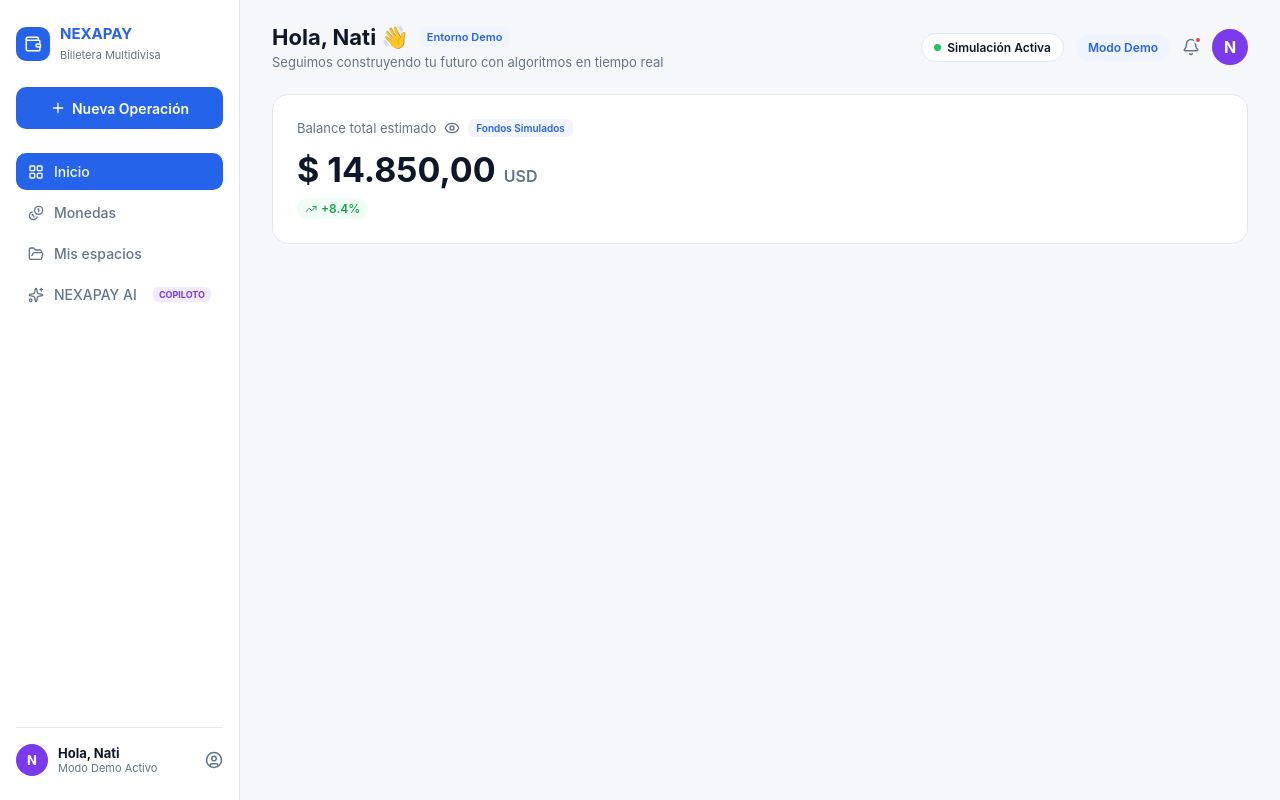
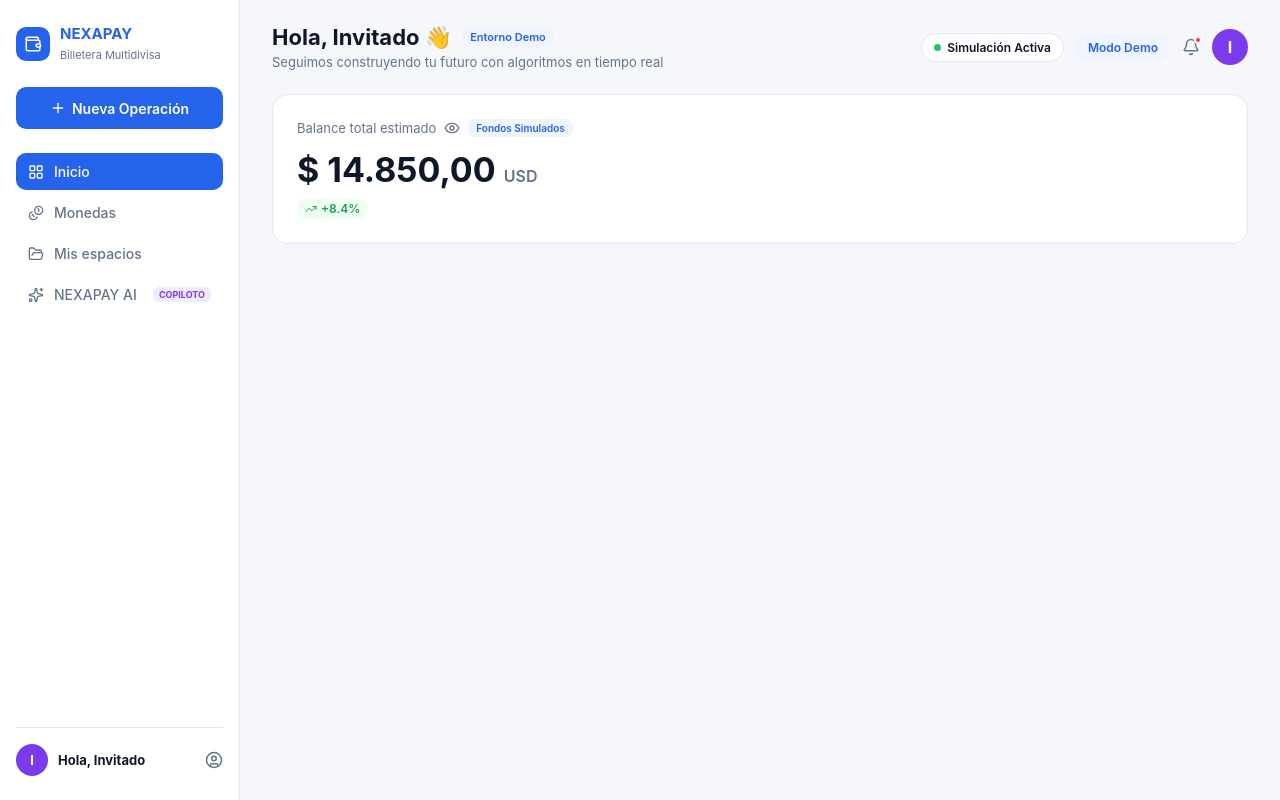
Before and after one commit to lNexapay/nexapay-frontend, a React (Vite) app: page /inicio in a window 1280 px wide. Built offline with nearby package versions, Linux system fonts and the light colour scheme; no server answers.

Commit message:
Sidebar y Encabezado muestran el usuario logueado
El nombre, la inicial del avatar y el email se leen del UsuarioContext en lugar de estar escritos a mano. Si no hay sesión, se muestra 'Invitado'.

```diff
--- a/src/components/Sidebar/Sidebar.tsx
+++ b/src/components/Sidebar/Sidebar.tsx
@@ -2,6 +2,7 @@
 import { Plus, LayoutGrid, Coins, FolderOpen, Sparkles, CircleUser } from 'lucide-react'
 import type { LucideIcon } from 'lucide-react'
 import Logo from '../Logo/Logo'
+import { useUsuario, inicial } from '../../context/UsuarioContext'
 import styles from './Sidebar.module.css'
 
 type ItemMenu = {
@@ -19,6 +20,9 @@
 ]
 
 export default function Sidebar() {
+  const { usuario } = useUsuario()
+  const nombre = usuario?.nombre ?? 'Invitado'
+
   return (
     <aside className={styles.sidebar}>
       <Logo />
@@ -47,10 +51,10 @@
       </nav>
 
       <div className={styles.usuario}>
-        <span className={styles.avatar}>N</span>
+        <span className={styles.avatar}>{inicial(nombre)}</span>
         <div className={styles.usuarioTexto}>
-          <strong>Hola, Nati</strong>
-          <small>Modo Demo Activo</small>
+          <strong>Hola, {nombre}</strong>
+          <small>{usuario?.email}</small>
         </div>
         <CircleUser size={18} className={styles.perfil} />
       </div>
--- a/src/pages/Inicio/Encabezado.tsx
+++ b/src/pages/Inicio/Encabezado.tsx
@@ -1,12 +1,16 @@
 import { Bell } from 'lucide-react'
+import { useUsuario, inicial } from '../../context/UsuarioContext'
 import styles from './Encabezado.module.css'
 
 export default function Encabezado() {
+  const { usuario } = useUsuario()
+  const nombre = usuario?.nombre ?? 'Invitado'
+
   return (
     <header className={styles.encabezado}>
       <div>
         <h1 className={styles.saludo}>
-          Hola, Nati 👋 <span className={styles.entorno}>Entorno Demo</span>
+          Hola, {nombre} 👋 <span className={styles.entorno}>Entorno Demo</span>
         </h1>
         <p className={styles.subtitulo}>
           Seguimos construyendo tu futuro con algoritmos en tiempo real
@@ -22,7 +26,7 @@
           <Bell size={18} />
           <span className={styles.notificacion} />
         </button>
-        <span className={styles.avatar}>N</span>
+        <span className={styles.avatar}>{inicial(nombre)}</span>
       </div>
     </header>
   )
```
